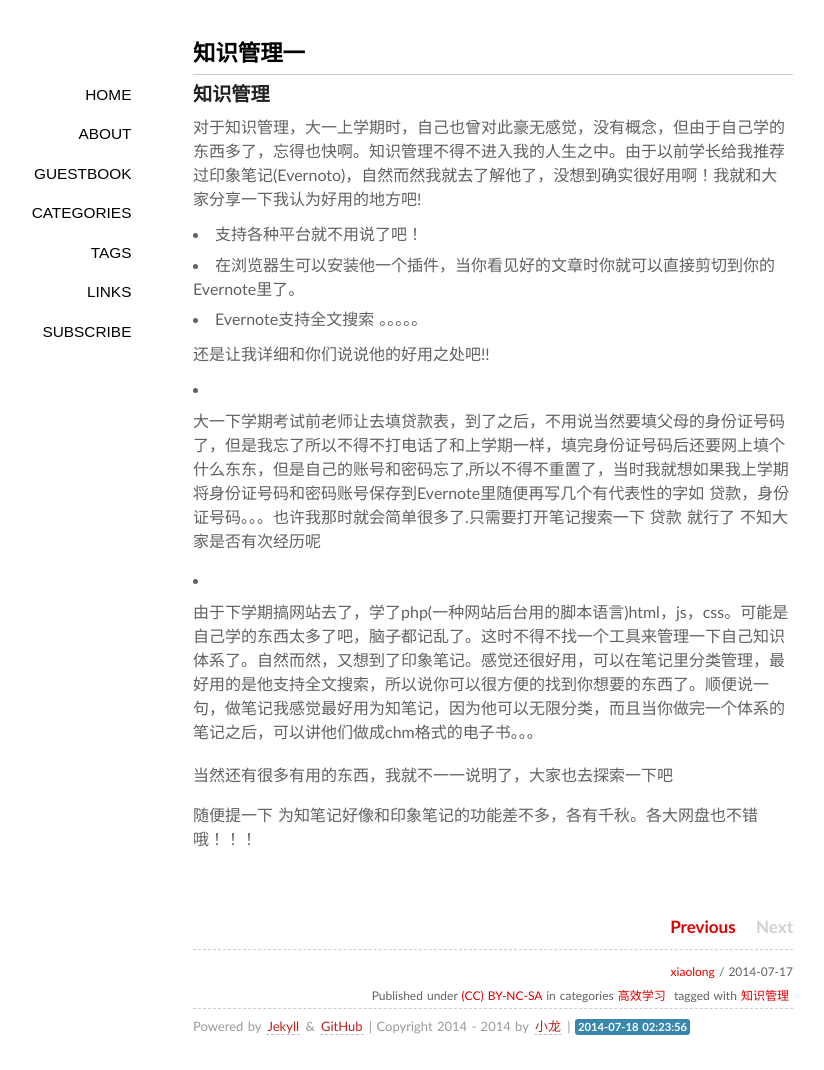
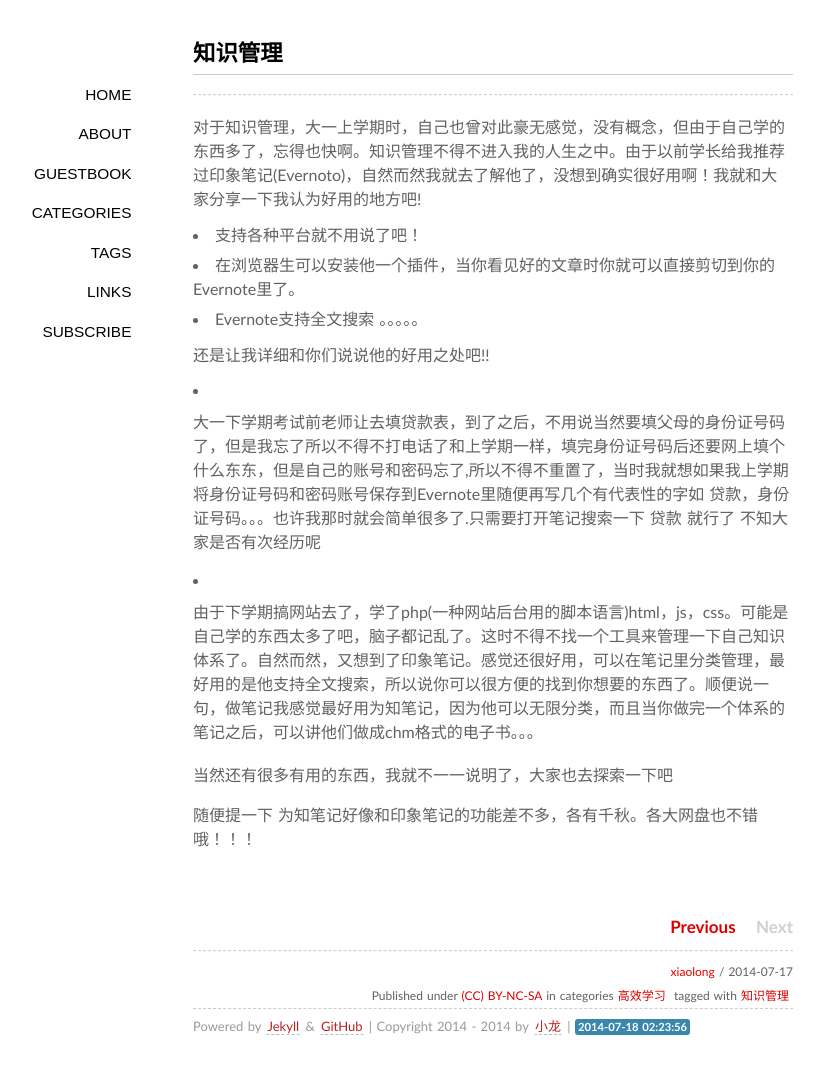
Before and after one commit to longriyao/xiaolong, a Jekyll site: the page built from _posts/effectiveLearning/2014-07-17-knowledge-mangaement.md, in a window 1280 px wide. Shown: the whole page, without its empty margins (147-971 px from the left). Built offline with Jekyll 4.4.1, drawn with Linux system fonts in a browser that asks for light colours; some web fonts are replaced; Markdown is read by kramdown in place of the engine named in the settings; comment, search, counter and statistics services are not loaded.

Commit message:
Update 2014-07-17-knowledge-mangaement.md

```diff
--- a/_posts/effectiveLearning/2014-07-17-knowledge-mangaement.md
+++ b/_posts/effectiveLearning/2014-07-17-knowledge-mangaement.md
@@ -1,13 +1,15 @@
 ---
 layout: post
-title: 知识管理一
-description: ""
+title: 知识管理
+description: “”
 categories: [高效学习]
 tags: [知识管理]
 ---
 
+---
 
-###知识管理
+
+
 
 对于知识管理，大一上学期时，自己也曾对此豪无感觉，没有概念，但由于自己学的东西多了，忘得也快啊。知识管理不得不进入我的人生之中。由于以前学长给我推荐过印象笔记(Evernoto)，自然而然我就去了解他了，没想到确实很好用啊！我就和大家分享一下我认为好用的地方吧!
 
```
